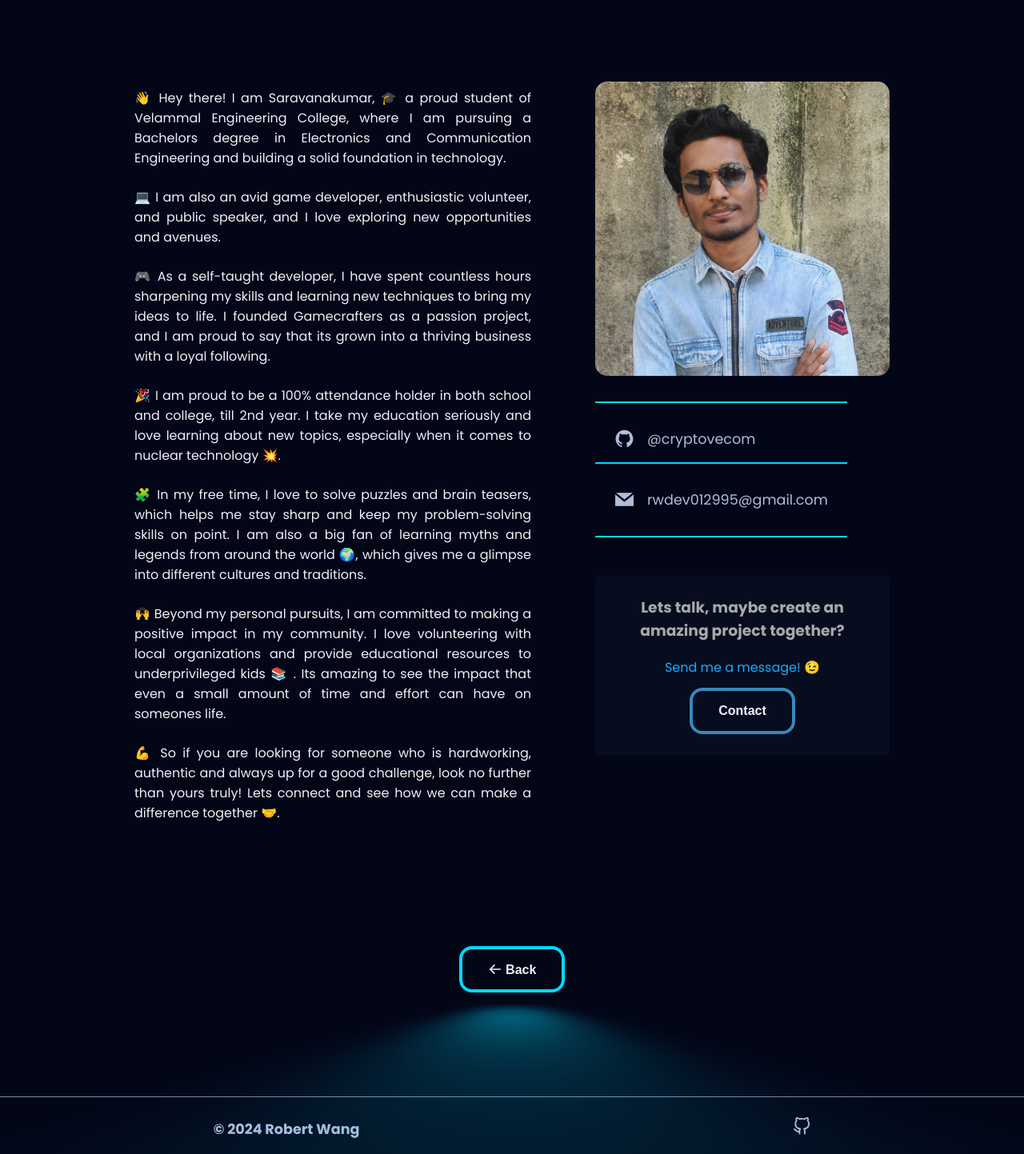
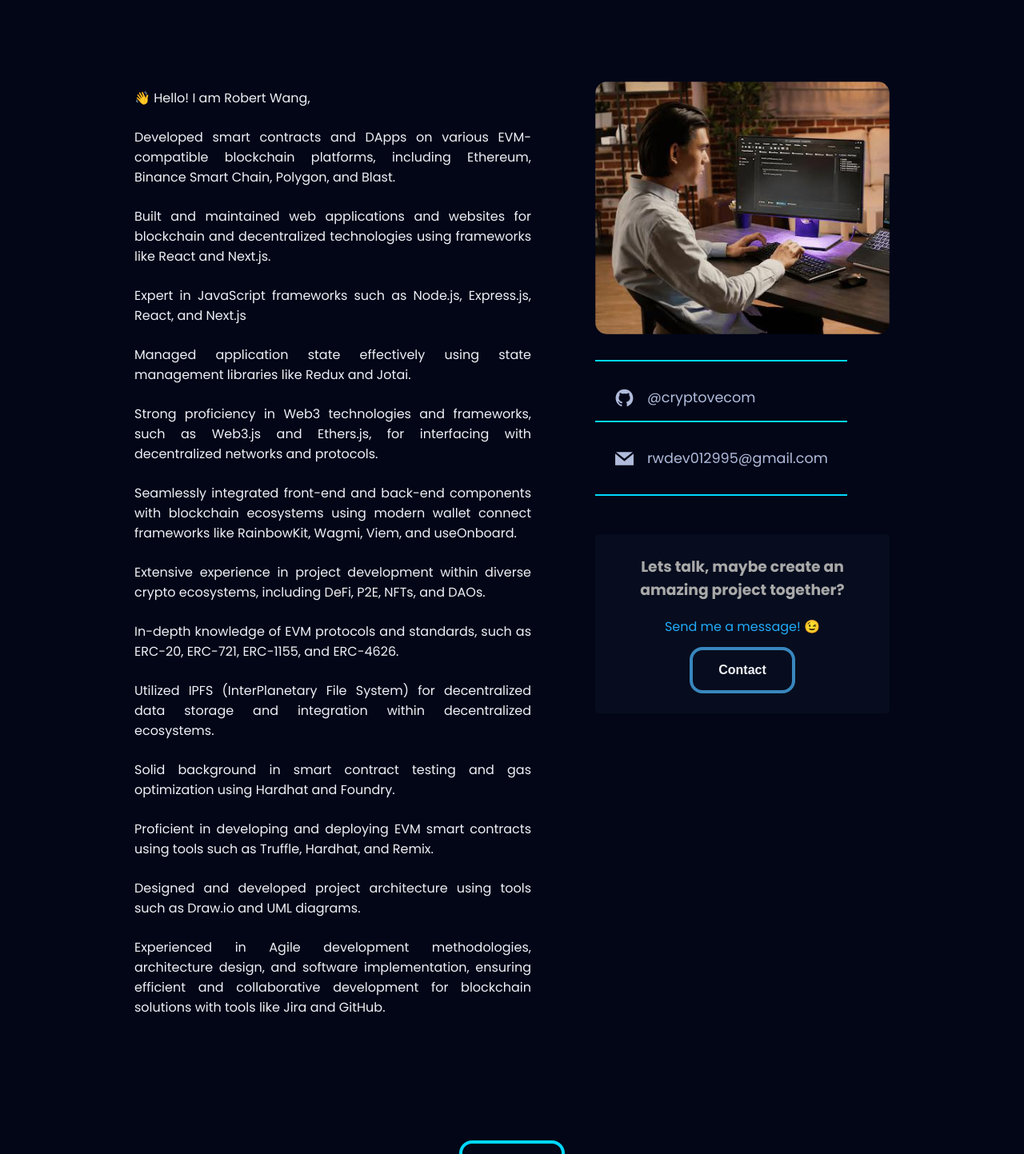
Before and after one commit to cryptovecom/MyPortfolio, a Next.js app: page /about in a window 1280 px wide. Shown: the part 289-1732 px from the top of the page at 80% size. Built offline with nearby package versions, Linux system fonts and the light colour scheme; no server answers.

Commit message:
about page update

```diff
--- a/src/pages/about.tsx
+++ b/src/pages/about.tsx
@@ -48,7 +48,7 @@ export default function About() {
           <S.AboutImage>
             <img
               className="AboutImg"
-              src="/Saravana.jpg"
+              src="/Robert.png"
               alt="Robert Wang"
             />
 
@@ -100,25 +100,46 @@ export default function About() {
           </S.AboutImage>
           <S.AboutDescription>
             <p style={{ textAlign: 'justify' }}>
-            👋 Hey there! I am Saravanakumar, 🎓 a proud student of Velammal Engineering College, where I am pursuing a Bachelors degree in Electronics and Communication Engineering and building a solid foundation in technology.
+            👋 Hello! I am Robert Wang,
             </p>
             <p style={{ textAlign: 'justify' }}>
-            💻 I am also an avid game developer, enthusiastic volunteer, and public speaker, and I love exploring new opportunities and avenues.
+            Developed smart contracts and DApps on various EVM-compatible blockchain platforms, including Ethereum, Binance Smart Chain, Polygon, and Blast.
             </p>
             <p style={{ textAlign: 'justify' }}>
-            🎮 As a self-taught developer, I have spent countless hours sharpening my skills and learning new techniques to bring my ideas to life. I founded Gamecrafters as a passion project, and I am proud to say that its grown into a thriving business with a loyal following.
+            Built and maintained web applications and websites for blockchain and decentralized technologies using frameworks like React and Next.js.
             </p>
             <p style={{ textAlign: 'justify' }}>
-            🎉 I am proud to be a 100% attendance holder in both school and college, till 2nd year. I take my education seriously and love learning about new topics, especially when it comes to nuclear technology 💥.
+            Expert in JavaScript frameworks such as Node.js, Express.js, React, and Next.js
             </p>
             <p style={{ textAlign: 'justify' }}>
-            🧩 In my free time, I love to solve puzzles and brain teasers, which helps me stay sharp and keep my problem-solving skills on point. I am also a big fan of learning myths and legends from around the world 🌍, which gives me a glimpse into different cultures and traditions.
+            Managed application state effectively using state management libraries like Redux and Jotai.
             </p>
             <p style={{ textAlign: 'justify' }}>
-            🙌 Beyond my personal pursuits, I am committed to making a positive impact in my community. I love volunteering with local organizations and provide educational resources to underprivileged kids 📚 . Its amazing to see the impact that even a small amount of time and effort can have on someones life.
+            Strong proficiency in Web3 technologies and frameworks, such as Web3.js and Ethers.js, for interfacing with decentralized networks and protocols.
             </p>
             <p style={{ textAlign: 'justify' }}>
-            💪 So if you are looking for someone who is hardworking, authentic and always up for a good challenge, look no further than yours truly! Lets connect and see how we can make a difference together 🤝.
+            Seamlessly integrated front-end and back-end components with blockchain ecosystems using modern wallet connect frameworks like RainbowKit, Wagmi, Viem, and useOnboard.
+            </p>
+            <p style={{ textAlign: 'justify' }}>
+            Extensive experience in project development within diverse crypto ecosystems, including DeFi, P2E, NFTs, and DAOs.
+            </p>
+            <p style={{ textAlign: 'justify' }}>
+            In-depth knowledge of EVM protocols and standards, such as ERC-20, ERC-721, ERC-1155, and ERC-4626.
+            </p>
+            <p style={{ textAlign: 'justify' }}>
+            Utilized IPFS (InterPlanetary File System) for decentralized data storage and integration within decentralized ecosystems.
+            </p>
+            <p style={{ textAlign: 'justify' }}>
+            Solid background in smart contract testing and gas optimization using Hardhat and Foundry.
+            </p>
+            <p style={{ textAlign: 'justify' }}>
+            Proficient in developing and deploying EVM smart contracts using tools such as Truffle, Hardhat, and Remix.
+            </p>
+            <p style={{ textAlign: 'justify' }}>
+            Designed and developed project architecture using tools such as Draw.io and UML diagrams.
+            </p>
+            <p style={{ textAlign: 'justify' }}>
+            Experienced in Agile development methodologies, architecture design, and software implementation, ensuring efficient and collaborative development for blockchain solutions with tools like Jira and GitHub.
             </p>
           </S.AboutDescription>
         </S.AboutContent>
```
Also changed, not shown: src/components/CardAbout/index.tsx (+5 -5 lines), public/Robert.png (added).
